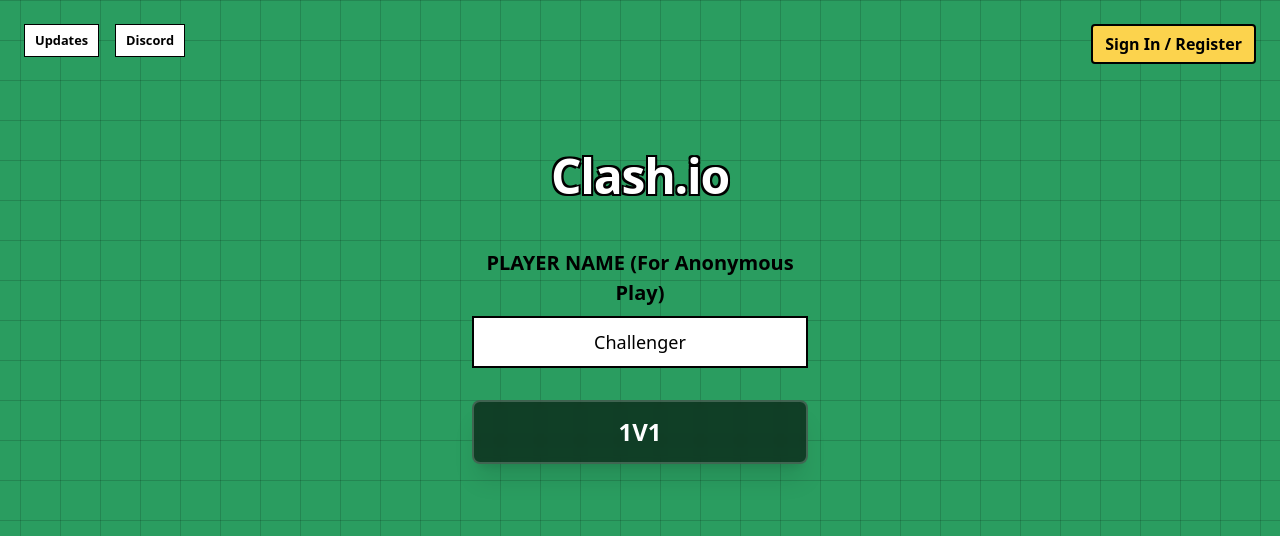
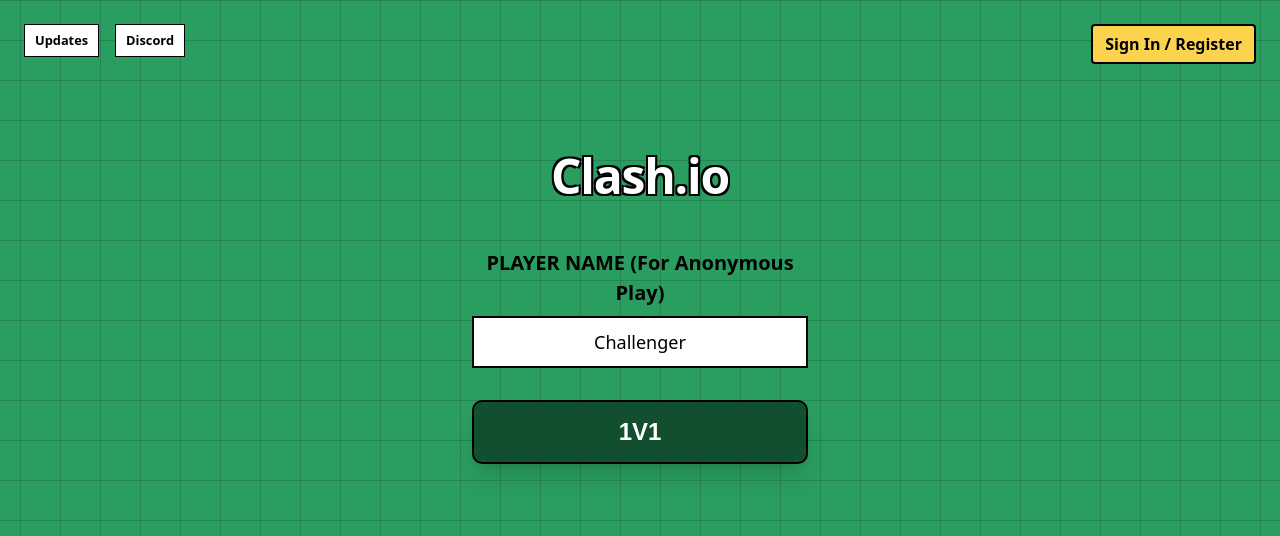
Before and after one commit to paperdevelopment20-prog/Clash.io, a website: page index.html in a window 1280 px wide. Shown: the top 536 px of the page. Drawn offline with nearby package versions, Linux system fonts and the light colour scheme.

Commit message:
Update index.html

```diff
--- a/index.html
+++ b/index.html
@@ -57,10 +57,21 @@
         #menu-screen h1 { color: #ffffff; text-shadow: -2px -2px 0 #000, 2px -2px 0 #000, -2px 2px 0 #000, 2px 2px 0 #000; font-size: 3rem; }
         #start-button {
             /* OLD STYLE - Kept for reference but class is updated below */
-            background-color: rgba(0, 0, 0, 0.6); /* Transparent black (60% opacity) */
-            border: 2px solid rgba(255, 255, 255, 0.2); /* Subtle light border */
-            color: #ffffff; /* White text for contrast */
-            backdrop-filter: blur(4px); /* Optional: adds a nice frosted glass effect */
+            /* Deep Forest Green with 85% opacity */
+background-color: rgba(13, 66, 38, 0.85);
+
+/* Clean black border for that industrial look */
+border: 2px solid #000000;
+
+/* Crisp white text for maximum readability */
+color: #ffffff;
+
+/* Smoothing the edges to match your image */
+border-radius: 10px;
+font-family: sans-serif;
+font-weight: 700;
+padding: 10px 20px;
+text-align: center;
             width: 100%; transition: background-color 0.1s;
             font-weight: bold; text-transform: uppercase;
             /* UPDATE: Smaller start button */
```
